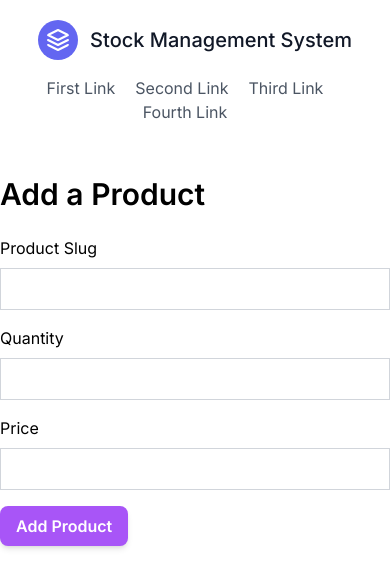
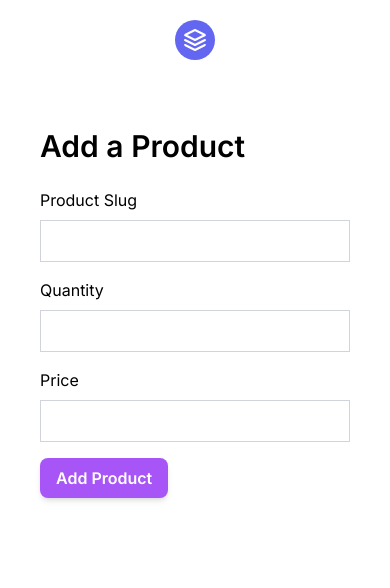
Before and after one commit to Soum-ik/Stock-managment, a Next.js app: page / in a window 390 px wide. Shown: the top 588 px of the page. Built offline with nearby package versions, Linux system fonts and the light colour scheme.

Commit message:
header fixes

```diff
--- a/app/page.js
+++ b/app/page.js
@@ -41,7 +41,7 @@ export default function Home() {
       <Header />
 
       {/* Display Current Stock  */}
-      <div className="container mx-auto my-8">
+      <div className="container mx-auto my-8 sm:px-15 px-10">
         <h1 className="text-3xl font-semibold mb-6">Add a Product</h1>
 
         <form>
--- a/components/Header.jsx
+++ b/components/Header.jsx
@@ -15,9 +15,11 @@ const Header = () => {
           >
             <path d="M12 2L2 7l10 5 10-5-10-5zM2 17l10 5 10-5M2 12l10 5 10-5"></path>
           </svg>
-          <span className="ml-3 text-xl">Stock Management System</span>
+          <span className="ml-3 text-xl hidden sm:block">
+            Stock Management System
+          </span>
         </a>
-        <nav className="md:ml-auto flex flex-wrap items-center text-base justify-center">
+        <nav className="md:ml-auto sm:flex flex-wrap items-center text-base justify-center hidden  ">
           <a className="mr-5 hover:text-gray-900">First Link</a>
           <a className="mr-5 hover:text-gray-900">Second Link</a>
           <a className="mr-5 hover:text-gray-900">Third Link</a>
```
